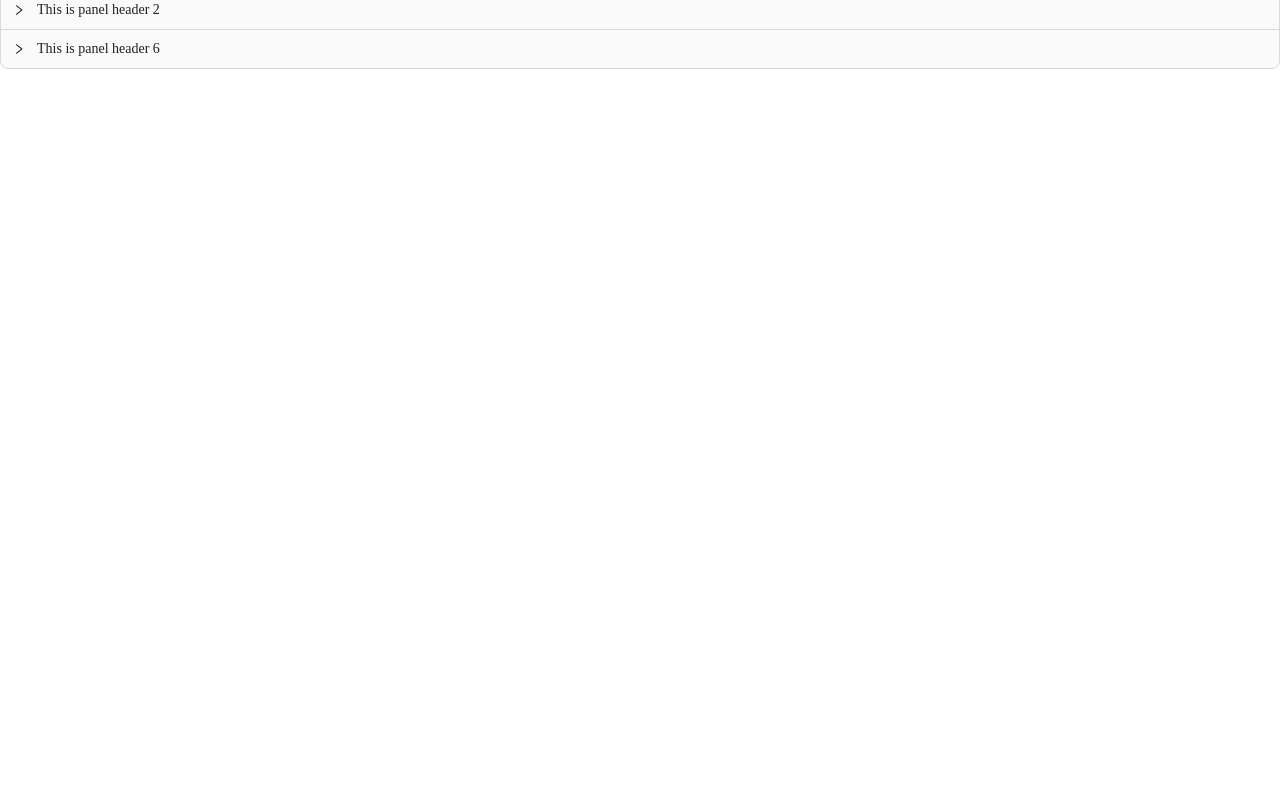
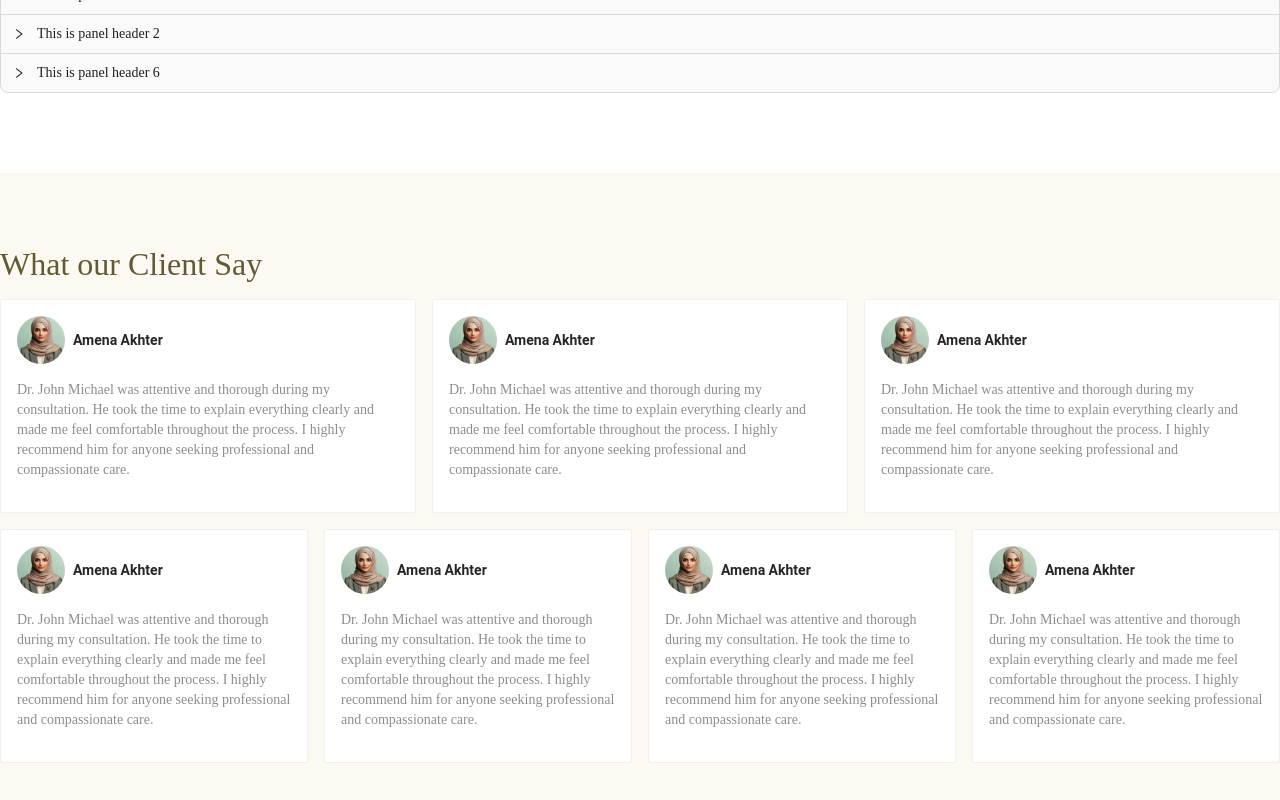
Before and after one commit to bdCalling-Sdt-hub/MedicalConsulation, a Next.js app: page / in a window 1280 px wide. Shown: the part 3364-4164 px from the top of the page. Before the commit the page ends 3513 px from the top, so only its background shows below. Built offline with nearby package versions, Linux system fonts and the light colour scheme.

Commit message:
testimonials section done

```diff
--- a/src/app/page.jsx
+++ b/src/app/page.jsx
@@ -4,6 +4,7 @@ import Image from "next/image";
 import patients from "../../public/images/patients.png";
 import about from "../../public/images/about.png";
 import Accordion from "@/components/Accordion";
+import user from "../../public/images/user.jpg";
 
 function Page() {
   return (
@@ -165,7 +166,7 @@ function Page() {
       <section className={`py-20 bg-primary3`}>
         <div className="container mx-auto">
           <h1
-            className={`text-primary10 text-[32px] leading-[22px] font-merri `}
+            className={`text-primary10 text-[32px] leading-[22px] font-merri mb-6 font-bold`}
           >
             Services
           </h1>
@@ -290,6 +291,183 @@ function Page() {
           <Accordion />
         </div>
       </section>
+
+      {/* testimonials section */}
+      <section className={`py-20 bg-primary1`}>
+        <div className="container mx-auto">
+          <h1
+            className={`text-primary10 text-[32px] leading-[22px] font-merri mb-6`}
+          >
+            What our Client Say
+          </h1>
+
+          <div className="flex flex-row gap-4 items-center">
+            <div className="bg-white border border-neutral4 p-4 rounded-sm flex flex-col justify-between flex-1">
+              <div className={`flex flex-row items-center gap-2 `}>
+                <Image
+                  src={user}
+                  alt="user"
+                  className={`w-12 h-12 rounded-full`}
+                />
+                <h1
+                  className={`text-secondaryBlack font-roboto font-bold text-sm`}
+                >
+                  Amena Akhter
+                </h1>
+              </div>
+              <p
+                className={`font-merri font-normal text-sm text-offBlack mt-4 pb-4`}
+              >
+                Dr. John Michael was attentive and thorough during my
+                consultation. He took the time to explain everything clearly and
+                made me feel comfortable throughout the process. I highly
+                recommend him for anyone seeking professional and compassionate
+                care.
+              </p>
+            </div>
+            <div className="bg-white border border-neutral4 p-4 rounded-sm flex flex-col justify-between flex-1">
+              <div className={`flex flex-row items-center gap-2 `}>
+                <Image
+                  src={user}
+                  alt="user"
+                  className={`w-12 h-12 rounded-full`}
+                />
+                <h1
+                  className={`text-secondaryBlack font-roboto font-bold text-sm`}
+                >
+                  Amena Akhter
+                </h1>
+              </div>
+              <p
+                className={`font-merri font-normal text-sm text-offBlack mt-4 pb-4`}
+              >
+                Dr. John Michael was attentive and thorough during my
+                consultation. He took the time to explain everything clearly and
+                made me feel comfortable throughout the process. I highly
+                recommend him for anyone seeking professional and compassionate
+                care.
+              </p>
+            </div>
+            <div className="bg-white border border-neutral4 p-4 rounded-sm flex flex-col justify-between flex-1">
+              <div className={`flex flex-row items-center gap-2 `}>
+                <Image
+                  src={user}
+                  alt="user"
+                  className={`w-12 h-12 rounded-full`}
+                />
+                <h1
+                  className={`text-secondaryBlack font-roboto font-bold text-sm`}
+                >
+                  Amena Akhter
+                </h1>
+              </div>
+              <p
+                className={`font-merri font-normal text-sm text-offBlack mt-4 pb-4`}
+              >
+                Dr. John Michael was attentive and thorough during my
+                consultation. He took the time to explain everything clearly and
+                made me feel comfortable throughout the process. I highly
+                recommend him for anyone seeking professional and compassionate
+                care.
+              </p>
+            </div>
+          </div>
+          <div className="flex flex-row gap-4 items-center mt-4">
+            <div className="bg-white border border-neutral4 p-4 rounded-sm flex flex-col justify-between flex-1">
+              <div className={`flex flex-row items-center gap-2 `}>
+                <Image
+                  src={user}
+                  alt="user"
+                  className={`w-12 h-12 rounded-full`}
+                />
+                <h1
+                  className={`text-secondaryBlack font-roboto font-bold text-sm`}
+                >
+                  Amena Akhter
+                </h1>
+              </div>
+              <p
+                className={`font-merri font-normal text-sm text-offBlack mt-4 pb-4`}
+              >
+                Dr. John Michael was attentive and thorough during my
+                consultation. He took the time to explain everything clearly and
+                made me feel comfortable throughout the process. I highly
+                recommend him for anyone seeking professional and compassionate
+                care.
+              </p>
+            </div>
+            <div className="bg-white border border-neutral4 p-4 rounded-sm flex flex-col justify-between flex-1">
+              <div className={`flex flex-row items-center gap-2 `}>
+                <Image
+                  src={user}
+                  alt="user"
+                  className={`w-12 h-12 rounded-full`}
+                />
+                <h1
+                  className={`text-secondaryBlack font-roboto font-bold text-sm`}
+                >
+                  Amena Akhter
+                </h1>
+              </div>
+              <p
+                className={`font-merri font-normal text-sm text-offBlack mt-4 pb-4`}
+              >
+                Dr. John Michael was attentive and thorough during my
+                consultation. He took the time to explain everything clearly and
+                made me feel comfortable throughout the process. I highly
+                recommend him for anyone seeking professional and compassionate
+                care.
+              </p>
+            </div>
+            <div className="bg-white border border-neutral4 p-4 rounded-sm flex flex-col justify-between flex-1">
+              <div className={`flex flex-row items-center gap-2 `}>
+                <Image
+                  src={user}
+                  alt="user"
+                  className={`w-12 h-12 rounded-full`}
+                />
+                <h1
+                  className={`text-secondaryBlack font-roboto font-bold text-sm`}
+                >
+                  Amena Akhter
+                </h1>
+              </div>
+              <p
+                className={`font-merri font-normal text-sm text-offBlack mt-4 pb-4`}
+              >
+                Dr. John Michael was attentive and thorough during my
+                consultation. He took the time to explain everything clearly and
+                made me feel comfortable throughout the process. I highly
+                recommend him for anyone seeking professional and compassionate
+                care.
+              </p>
+            </div>
+            <div className="bg-white border border-neutral4 p-4 rounded-sm flex flex-col justify-between flex-1">
+              <div className={`flex flex-row items-center gap-2 `}>
+                <Image
+                  src={user}
+                  alt="user"
+                  className={`w-12 h-12 rounded-full`}
+                />
+                <h1
+                  className={`text-secondaryBlack font-roboto font-bold text-sm`}
+                >
+                  Amena Akhter
+                </h1>
+              </div>
+              <p
+                className={`font-merri font-normal text-sm text-offBlack mt-4 pb-4`}
+              >
+                Dr. John Michael was attentive and thorough during my
+                consultation. He took the time to explain everything clearly and
+                made me feel comfortable throughout the process. I highly
+                recommend him for anyone seeking professional and compassionate
+                care.
+              </p>
+            </div>
+          </div>
+        </div>
+      </section>
     </>
   );
 }
```
Also changed, not shown: public/images/user.jpg (added).
